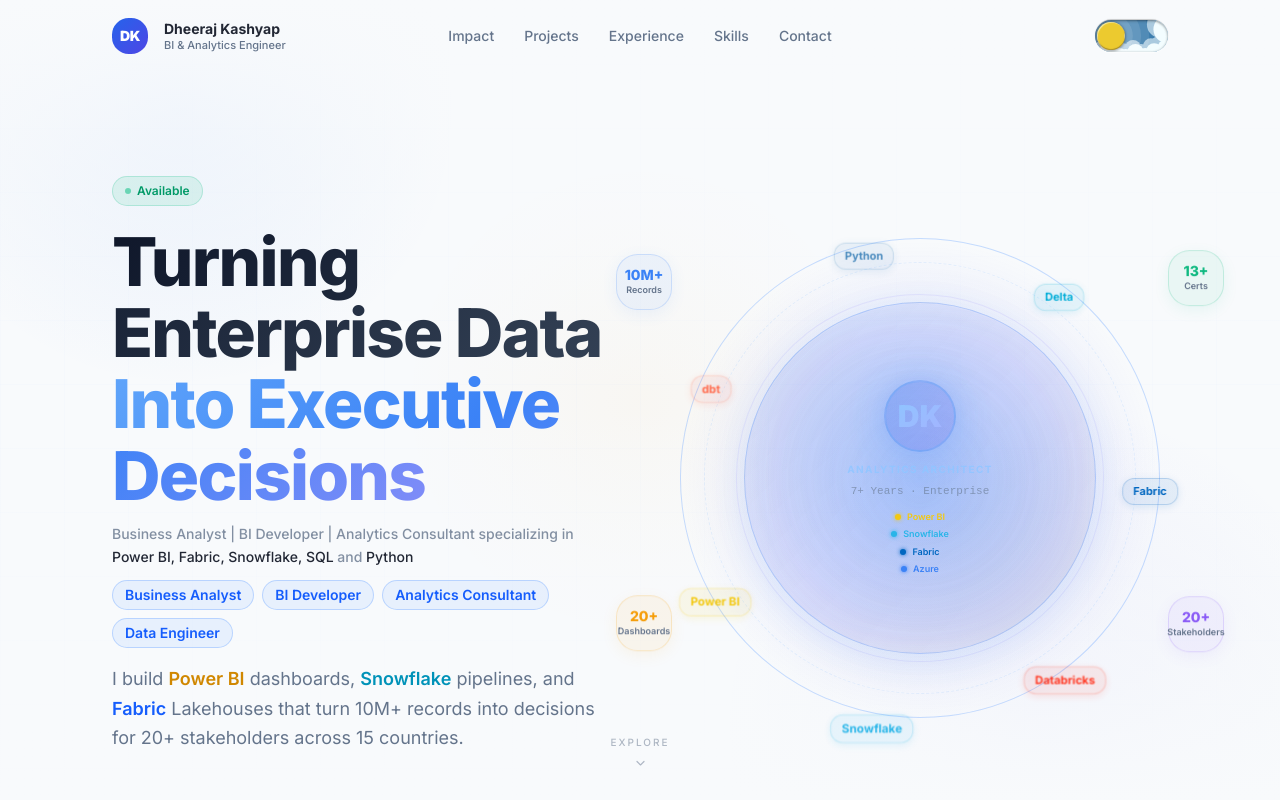
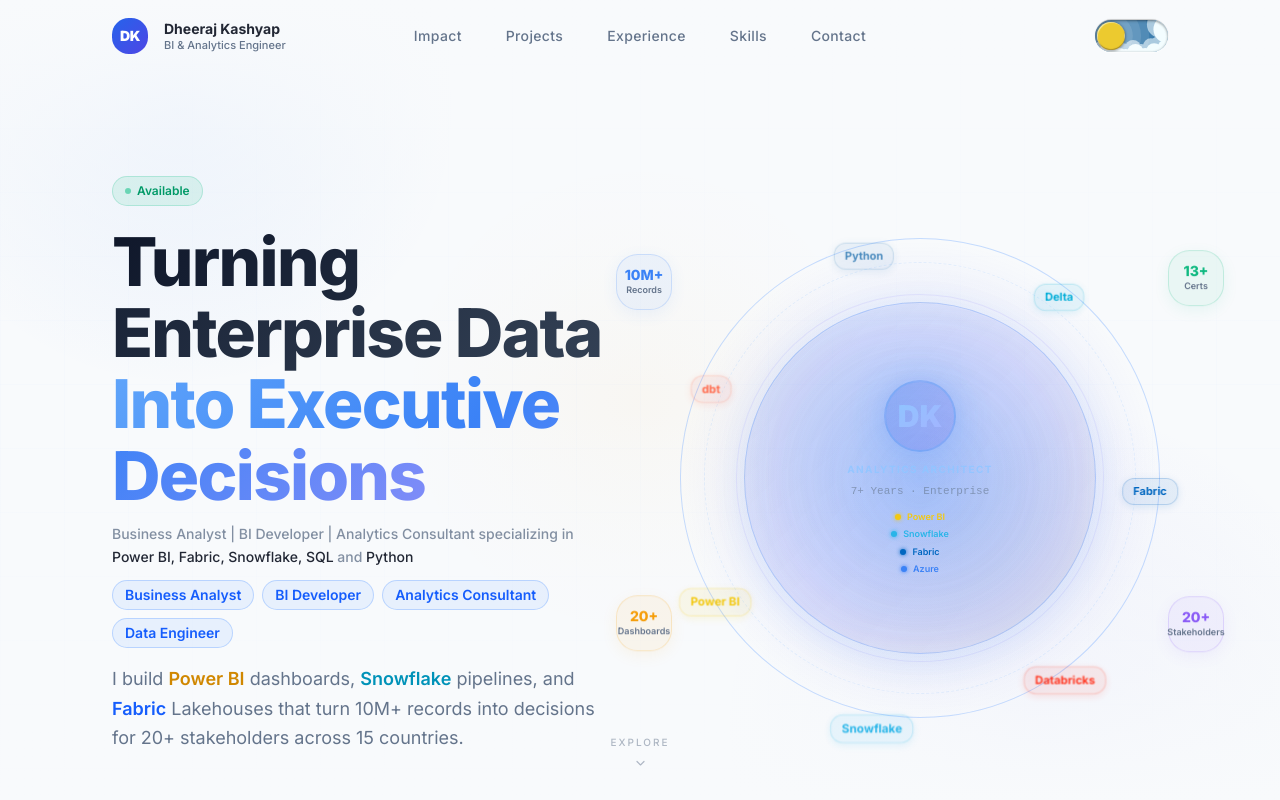
Before and after one commit to dheekash/dheeraj-portfolio, a Next.js app: page / in a window 1280 px wide. Shown: the top 800 px of the page. Built offline with nearby package versions, Linux system fonts and the light colour scheme.

Commit message:
fix(navbar): improve nav item spacing — px-5 padding, gap-1, tracking-wide
Co-Authored-By: Claude Sonnet 4.6 <noreply@anthropic.com>

```diff
--- a/src/components/layout/Navbar.tsx
+++ b/src/components/layout/Navbar.tsx
@@ -66,13 +66,13 @@ export function Navbar() {
           </Link>
 
           {/* ── Desktop nav — truly centered ── */}
-          <ul className="hidden lg:flex items-center gap-0.5 absolute left-1/2 -translate-x-1/2">
+          <ul className="hidden lg:flex items-center gap-1 absolute left-1/2 -translate-x-1/2">
             {navItems.map((item) => (
               <li key={item.label}>
                 <button
                   onClick={() => scrollTo(item.href)}
                   className={cn(
-                    "px-3.5 py-2 text-sm rounded-lg transition-all duration-200 cursor-pointer font-medium",
+                    "px-5 py-2 text-sm rounded-lg transition-all duration-200 cursor-pointer font-medium tracking-wide",
                     active === item.href
                       ? "text-blue-500 bg-blue-500/10"
                       : "text-muted-foreground hover:text-foreground hover:bg-black/5 dark:hover:bg-white/6"
```
